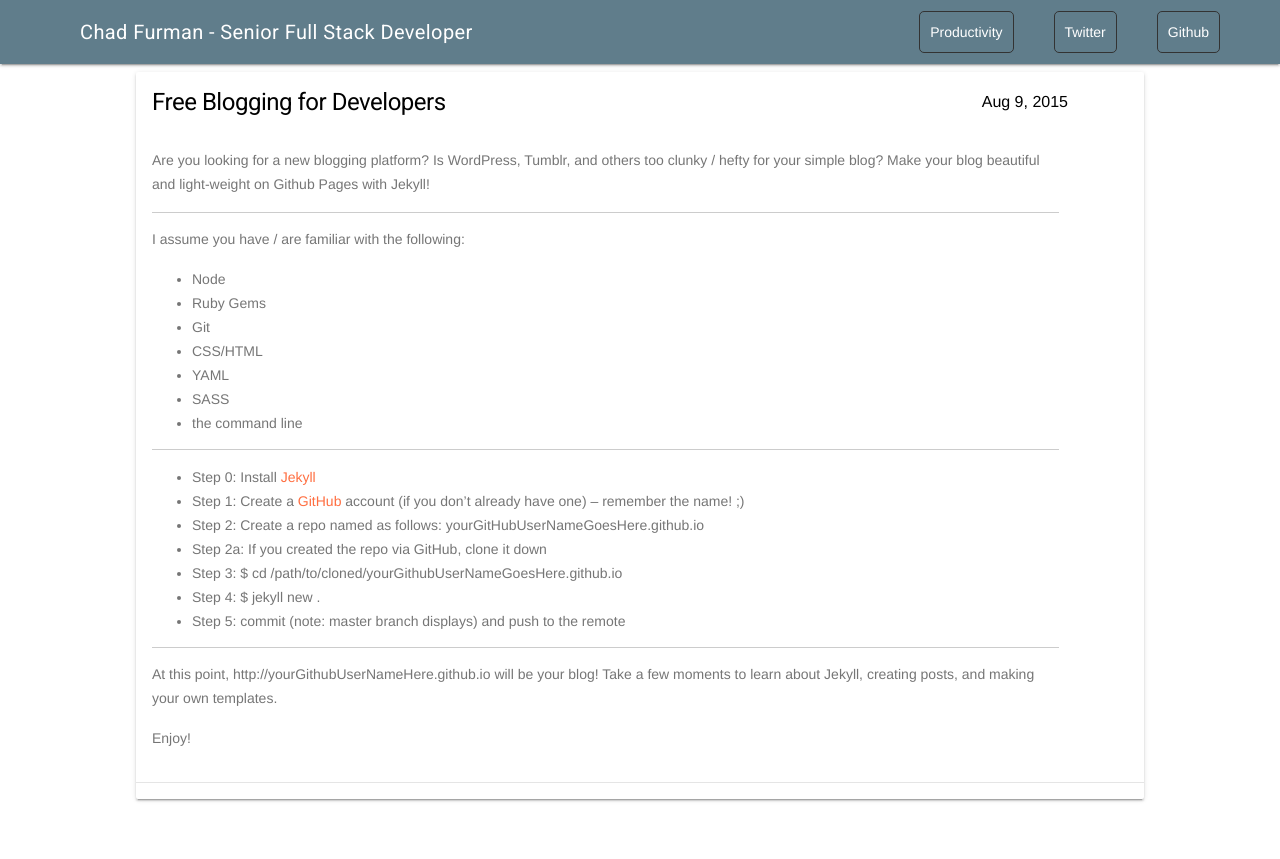
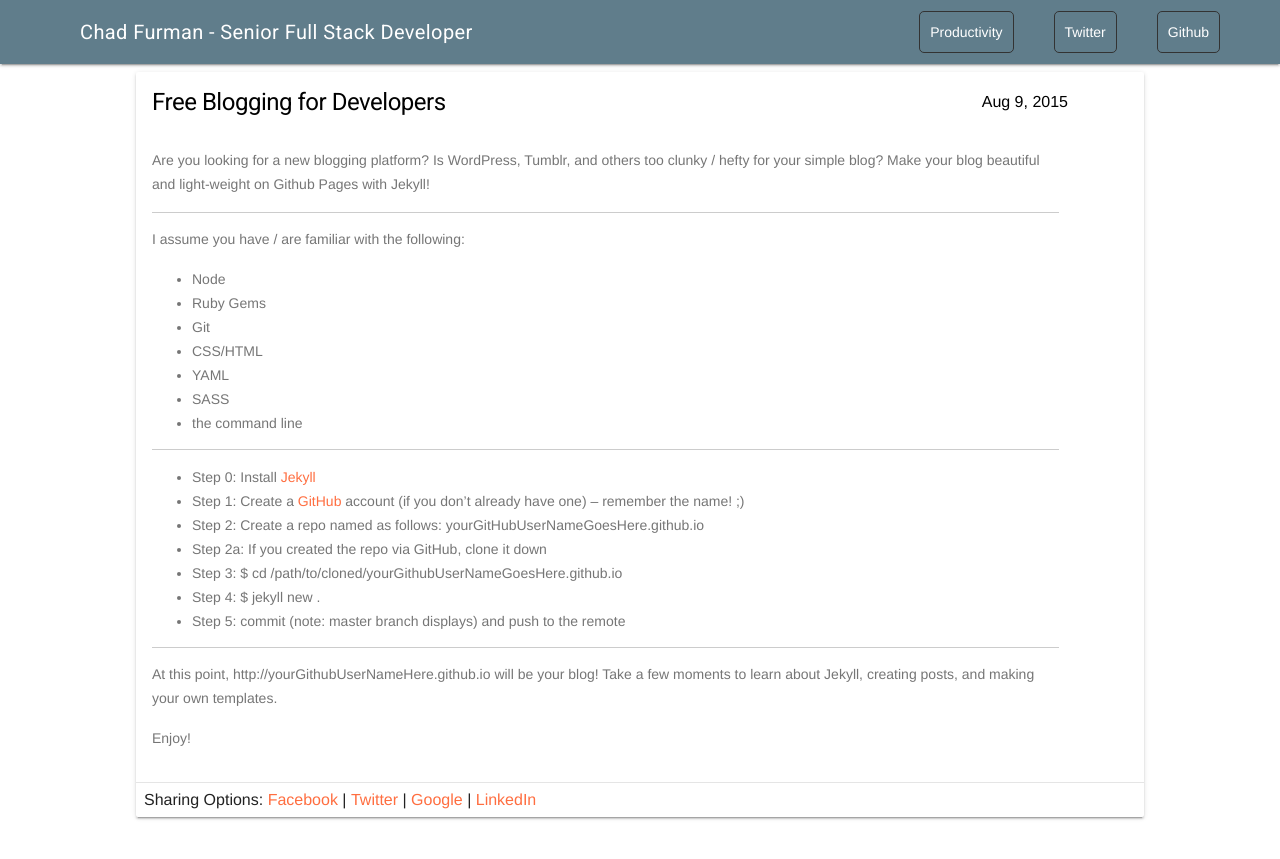
Before and after one commit to chadfurman/chadfurman.github.io, a Jekyll site: the page built from _posts/2015-08-09-github-blogging.markdown, in a window 1280 px wide. Shown: the top 859 px of the page. Built offline with Jekyll 4.4.1, drawn with Linux system fonts in a browser that asks for light colours; comment, search, counter and statistics services are not loaded.

Commit message:
removed crappy share buttons

```diff
--- a/_layouts/post.html
+++ b/_layouts/post.html
@@ -14,17 +14,11 @@
   </div>
   <div class="mdl-card__actions mdl-card--border">
     <div class="mdl-layout--small-screens-only">
-      <span class='st_googleplus_large' displayText='Google +'></span>
-      <span class='st_wordpress_large' displayText='WordPress'></span>
-      <span class='st_reddit_large' displayText='Reddit'></span>
-      <span class='st_tumblr_large' displayText='Tumblr'></span>
-      <span class='st_digg_large' displayText='Digg'></span>
-      <span class='st_facebook_large' displayText='Facebook'></span>
-      <span class='st_twitter_large' displayText='Tweet'></span>
-      <span class='st_delicious_large' displayText='Delicious'></span>
-      <span class='st_linkedin_large' displayText='LinkedIn'></span>
-      <span class='st_pinterest_large' displayText='Pinterest'></span>
-      <span class='st_email_large' displayText='Email'></span>
+      Sharing Options:
+      <a target="_blank" href="https://www.facebook.com/sharer.php?u={{site.url}}{{page.url}}">Facebook</a> |
+      <a target="_blank" href="https://twitter.com/share?url={{site.url}}{{page.url}}&text={{page.excerpt | strip_html}}">Twitter</a> |
+      <a target="_blank" href="https://plusone.google.com/_/+1/confirm?hl=en&url={{site.url}}{{page.url}}&content={{page.excerpt | strip_html}}">Google</a> |
+      <a target="_blank" href="https://www.linkedin.com/shareArticle?mini=true&url={{site.url}}{{page.url}}&title={{page.title}}&summary={{page.excerpt | strip_html}}&source=Chad%20Furman%20-%20Senior%20Full-Stack%20Developer">LinkedIn</a>
     </div>
     {% if site.comments %}
       <div id="disqus_thread"></div>
@@ -42,17 +36,4 @@
       <noscript>Please enable JavaScript to view the <a href="https://disqus.com/?ref_noscript" rel="nofollow">comments powered by Disqus.</a></noscript>
     {% endif %}
   </div>
-  <div class="mdl-card__menu mdl-layout--large-screen-only">
-    <span class='st_googleplus_large' displayText='Google +'></span>
-    <span class='st_wordpress_large' displayText='WordPress'></span>
-    <span class='st_reddit_large' displayText='Reddit'></span>
-    <span class='st_tumblr_large' displayText='Tumblr'></span>
-    <span class='st_digg_large' displayText='Digg'></span>
-    <span class='st_facebook_large' displayText='Facebook'></span>
-    <span class='st_twitter_large' displayText='Tweet'></span>
-    <span class='st_delicious_large' displayText='Delicious'></span>
-    <span class='st_linkedin_large' displayText='LinkedIn'></span>
-    <span class='st_pinterest_large' displayText='Pinterest'></span>
-    <span class='st_email_large' displayText='Email'></span>
-  </div>
 </div>
```
